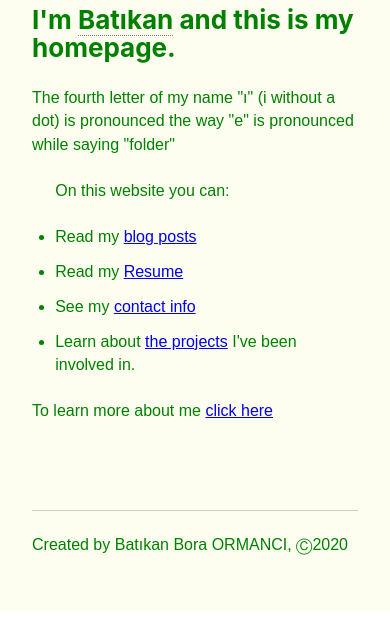
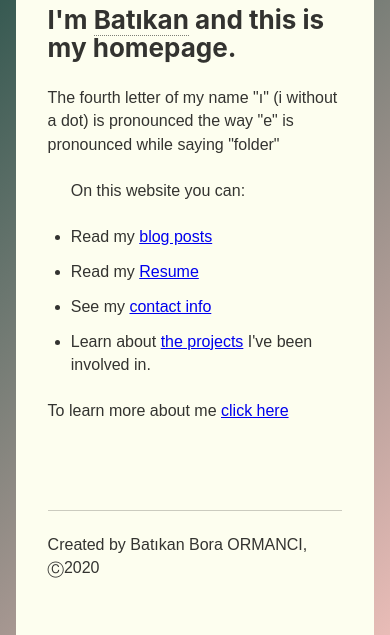
Before and after one commit to batikanor/website-gatsby-src, a Gatsby site: page / in a window 390 px wide. Shown: the part 467-1102 px from the top of the page. Before the commit the page ends 1078 px from the top, so only its background shows below. Built offline with nearby package versions, Linux system fonts and the light colour scheme; Gatsby itself is replaced by a stand-in of ours.

Commit message:
Responsiveness improved and maybe finalized

```diff
--- a/src/components/layout.module.scss
+++ b/src/components/layout.module.scss
@@ -7,7 +7,8 @@
 }
 .container {
     margin: 0 auto;
-    max-width: 72rem;
+    width: 75%;
+    //max-width: 72rem;
     padding: 2rem;
     background-color: #fdfeef;
     display: flex;
@@ -24,8 +25,7 @@
 /* Desktops and laptops ----------- */
 @media only screen and (max-width : 1824px) {
     .container {
-        max-width: 60rem;
-        color: blue;
+        width: 78%;
 
     }
 }
@@ -33,8 +33,7 @@
 /* iPads (landscape) ----------- */
 @media only screen and (max-width : 1224px) {
     .container {
-        max-width: 55rem;
-        color: green;
+        width: 85%;
 
     }
 
@@ -43,8 +42,7 @@
 /* iPads (portrait) ----------- */
 @media only screen and (max-width : 1024px) {
     .container {
-        max-width: 40rem;
-        color: brown;
+        width: 88%;
 
     }
 }
@@ -52,8 +50,7 @@
 /* Smartphones (landscape) ----------- */
 @media only screen and (max-width : $breakpoint-smartphones-landscape) {
     .container {
-        max-width: 35rem;
-        color: red;
+        width: 90%;
 
     }
 }
@@ -61,8 +58,7 @@
 /* Big smartphones (portrait) (ie: Galaxy 3 has 360)*/
 @media only screen and (max-width : 640px) {
     .container {
-        max-width: 560px;
-        color: green;
+        width: 92%;
 
     }
 }
@@ -70,8 +66,6 @@
 /* Smartphones (portrait) (ie: Galaxy 1) */
 @media only screen and (max-width : 321px) {
     .container {
-        max-width: 320px;
-        color: red;
-
+        width: 95%;
     }
 }
```
